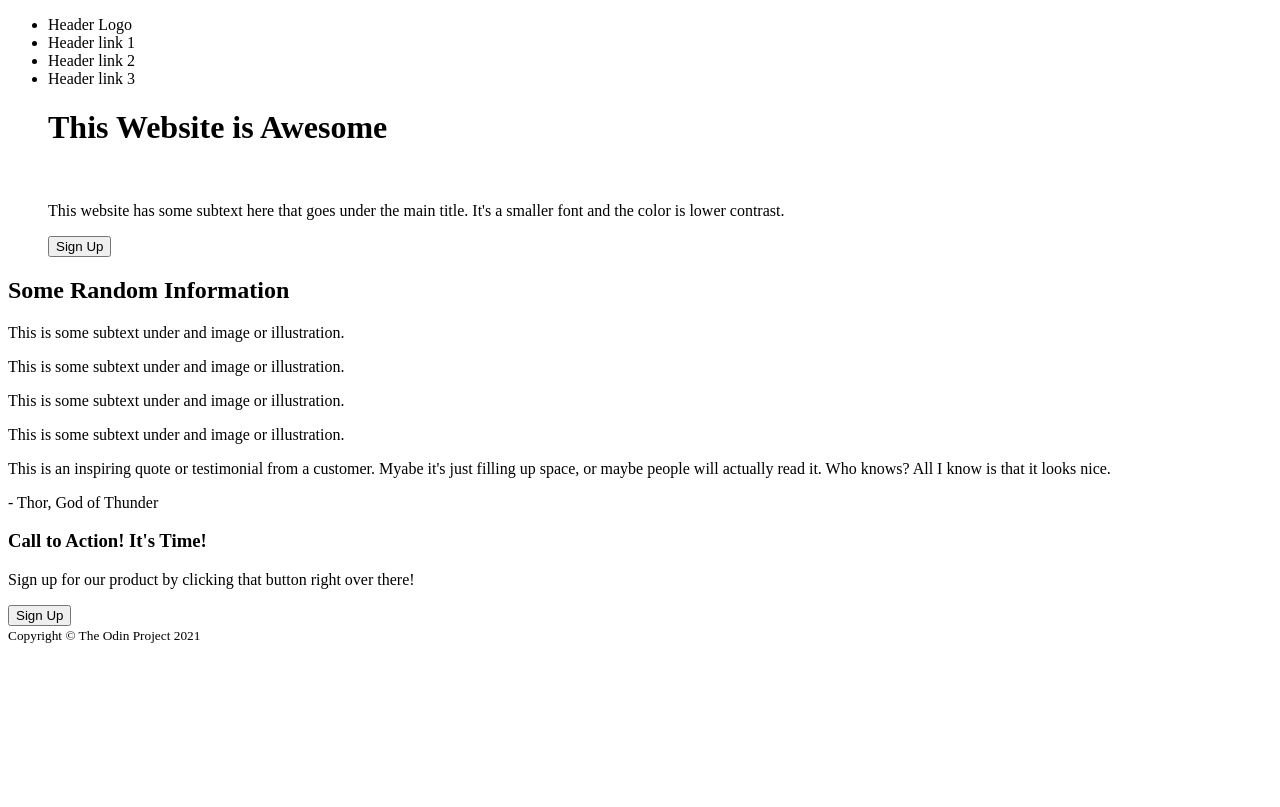
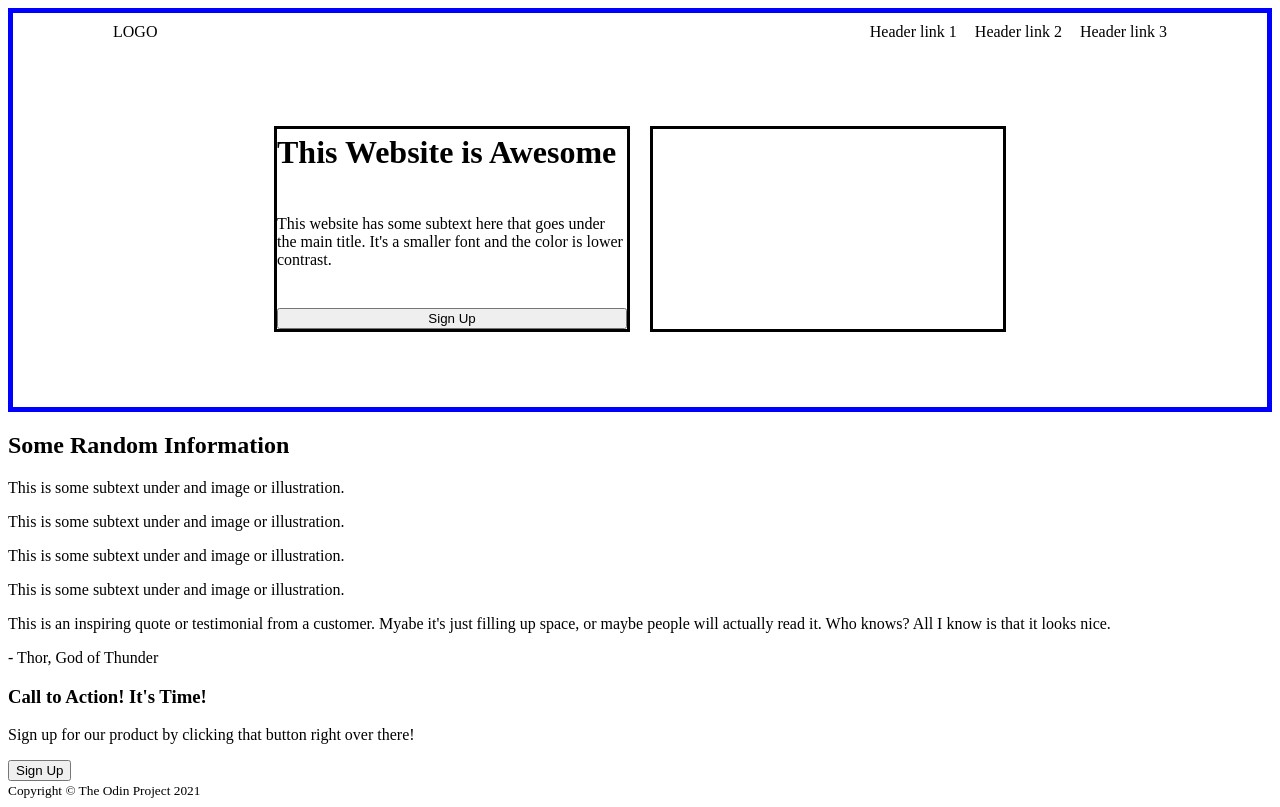
Before and after one commit to WildWill07/TOP_LandingPage, a plain HTML site: page index.html in a window 1280 px wide. Drawn offline with Linux system fonts and the light colour scheme.

Commit message:
Completed initial styling for section_01. Refinement to style needs to be made in the future.

```diff
--- a/index.html
+++ b/index.html
@@ -3,21 +3,30 @@
     <head>
         <title>TOP Landing Page</title>
         <meta charset="UTF-8">
-        <link rel="stylesheet" href="./styles.css">
+        <link rel="stylesheet" href="./style.css">
     </head>
     <body class="mainBody">
         <div class="section01">
-            <ul>
-                <li>Header Logo</li>
+            <div class="header">
+                <div class="logo">
+                    LOGO
+                </div>
+                <ul class="navBar">
                     <li>Header link 1</li>
                     <li>Header link 2</li>
                     <li>Header link 3</li>
-
+                </ul>
+            </div>
+            <div class="Sec01_1">
+                <div class="Sec01_2">
                     <h1>This Website is Awesome</h1>
-                <img>
                     <p>This website has some subtext here that goes under the main title. It's a smaller font and the color is lower contrast.</p>
                     <button>Sign Up</button>
-            </ul>
+                </div>
+                <div class="Sec01_3">
+                    <img>
+                </div>
+            </div>
         </div>
         <div class="section02">
             <h2>Some Random Information</h2>
--- /dev/null
+++ b/style.css
@@ -0,0 +1,58 @@
+.section01 {
+    /*background-color: #1F2937;*/
+    border-style: solid;
+    border-width: 5px;
+    border-color: blue;
+}
+
+.header {
+    display: flex;
+    justify-content: space-between;
+}
+
+.logo {
+    margin-top: 10px;
+    margin-bottom: 10px;
+    margin-left: 100px;
+}
+
+.navBar {
+    display: flex;
+    margin-top: 10px;
+    margin-bottom: 10px;
+    margin-right: 100px;
+    list-style-type: none;
+    gap: 18px;
+}
+
+.Sec01_1 {
+    display: flex;
+    justify-content: center;
+    margin-top: 75px;
+    margin-bottom: 75px;
+    gap: 20px;
+}
+
+.Sec01_2 {
+    display: flex;
+    flex-direction: column;
+    justify-content: space-between;
+    height: 200px;
+    width: 350px;
+    border-style: solid;
+}
+
+.Sec01_2 h1 {
+    margin: 5px;
+    margin-left: 0px;
+}
+
+.Sec01_2 p {
+    margin: 0px;
+}
+
+.Sec01_3 {
+    height: 200px;
+    width: 350px;
+    border-style: solid;
+}
```
Lines whose indentation alone changed are shown as unchanged.
